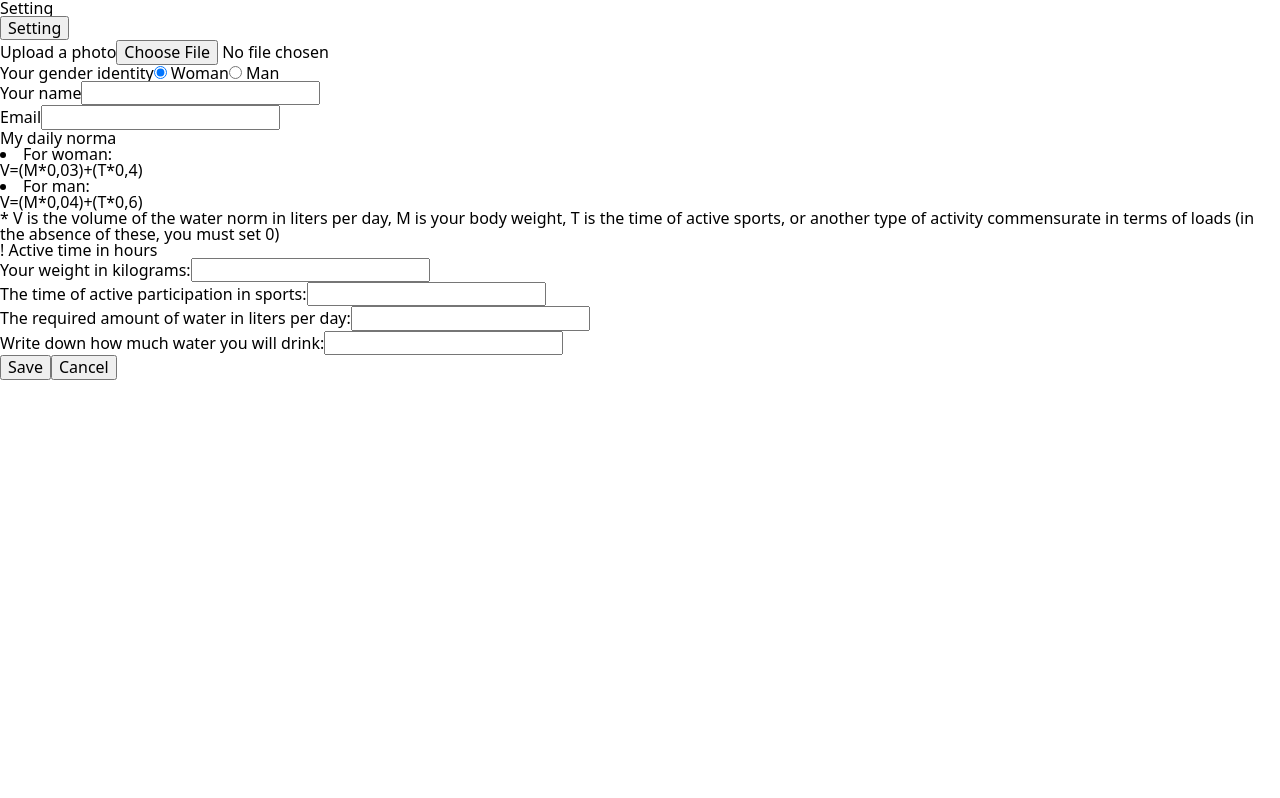
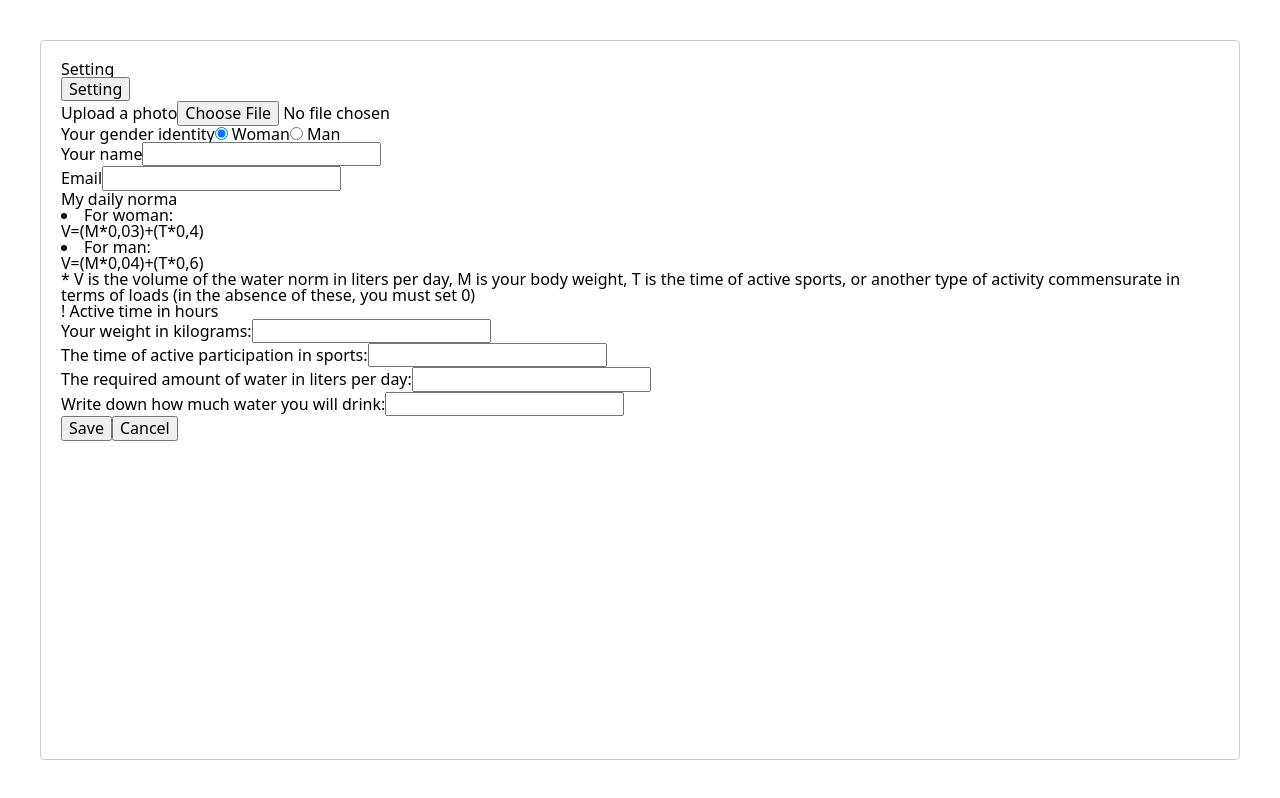
Before and after one commit to IIIMaroIII/HydroWise-frontend, a React (Vite) app: page /modals in a window 1280 px wide. Built offline with nearby package versions, Linux system fonts and the light colour scheme.

Commit message:
feature/Modal

```diff
--- /dev/null
+++ b/src/components/Modals/Modal/MainModal.jsx
@@ -0,0 +1,17 @@
+import Modal from 'react-modal';
+
+const MainModal = ({ children, open, close }) => {
+  return (
+    <div>
+      <Modal
+        isOpen={open}
+        onRequestClose={() => close(false)}
+        contentLabel="Example Modal"
+      >
+        {children}
+      </Modal>
+    </div>
+  );
+};
+
+export default MainModal;
--- a/src/components/Modals/Modal/Modal.jsx
+++ /dev/null
@@ -1,5 +0,0 @@
-const Modal = ({ children }) => {
-  return <div>{children}</div>;
-};
-
-export default Modal;
--- a/src/components/Water/WaterDetailedInfo/DailyInfo/WaterList/WaterItem/WaterItem.jsx
+++ b/src/components/Water/WaterDetailedInfo/DailyInfo/WaterList/WaterItem/WaterItem.jsx
@@ -2,7 +2,7 @@ import { FaGlassWater, FaPen, FaTrash } from 'react-icons/fa6';
 import Button from 'src/components/REUSABLE/Button/Button.jsx';
 import css from './WaterItem.module.css';
 import { useState } from 'react';
-import Modal from 'src/components/Modals/Modal/Modal.jsx';
+import MainModal from 'src/components/Modals/Modal/MainModal.jsx';
 import WaterModal from 'src/components/Modals/Modal/WaterModal/WaterModal.jsx';
 import DeleteWaterModal from 'src/components/Modals/Modal/DeleteWaterModal/DeleteWaterModal.jsx';
 
@@ -28,9 +28,9 @@ const WaterItem = ({ item }) => {
           <FaPen />
         </Button>
         {modalOpen && (
-          <Modal>
+          <MainModal open={modalOpen} close={setModalOpen}>
             <WaterModal operationName="edit" />
-          </Modal>
+          </MainModal>
         )}
 
         <Button
@@ -43,9 +43,9 @@ const WaterItem = ({ item }) => {
           <FaTrash />
         </Button>
         {modalDeleteOpen && (
-          <Modal>
+          <MainModal open={modalDeleteOpen} close={setModalDeleteOpen}>
             <DeleteWaterModal />
-          </Modal>
+          </MainModal>
         )}
       </div>
     </>
--- a/src/pages/ModalsPage.jsx
+++ b/src/pages/ModalsPage.jsx
@@ -1,14 +1,15 @@
-import React from 'react';
-import Modal from 'src/components/Modals/Modal/Modal.jsx';
+import { useState } from 'react';
+import MainModal from 'src/components/Modals/Modal/MainModal.jsx';
 import UserSettingsModal from 'src/components/Modals/Modal/UserSettingsModal/UserSettingsModal.jsx';
 
 const ModalsPage = () => {
+  const [open, setOpen] = useState(true); //delete it after
   return (
-    <div>
-      <Modal>
+    <>
+      <MainModal open={open}>
         <UserSettingsModal />
-      </Modal>
-    </div>
+      </MainModal>
+    </>
   );
 };
 
```
